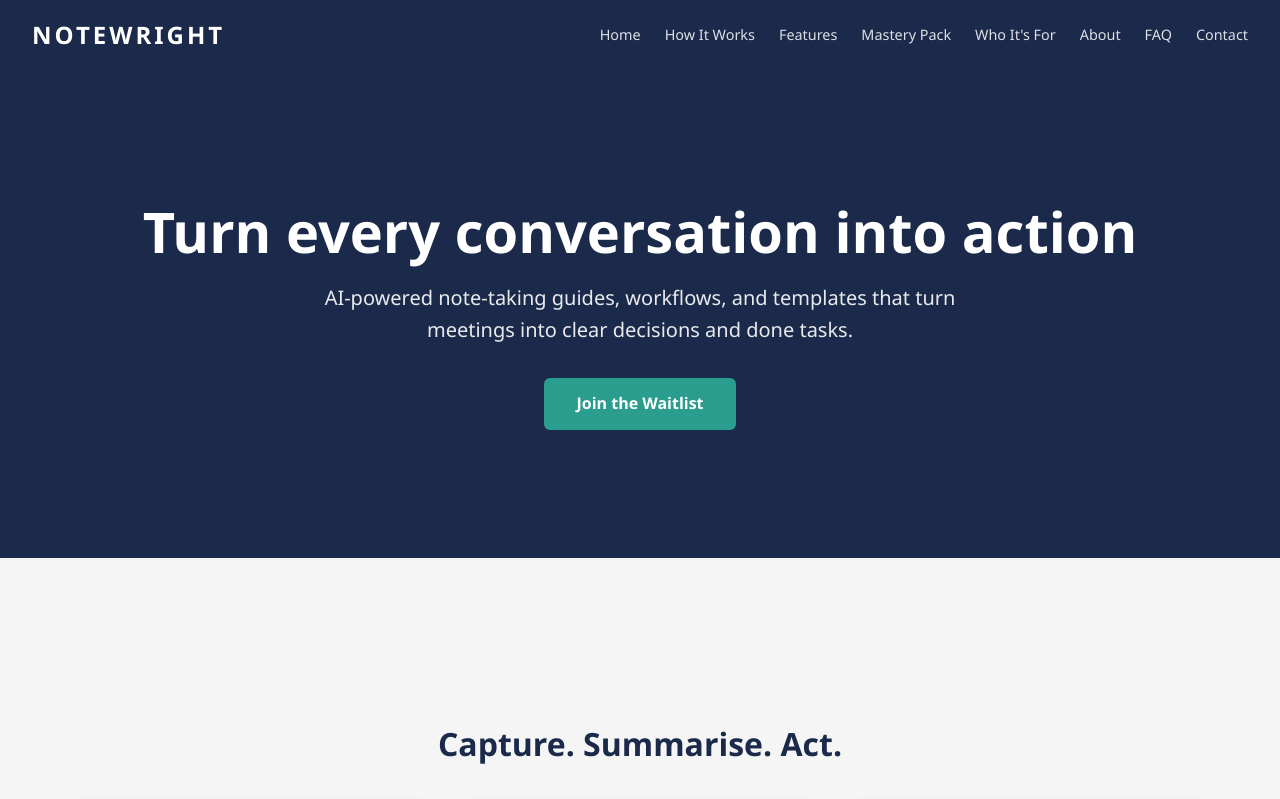
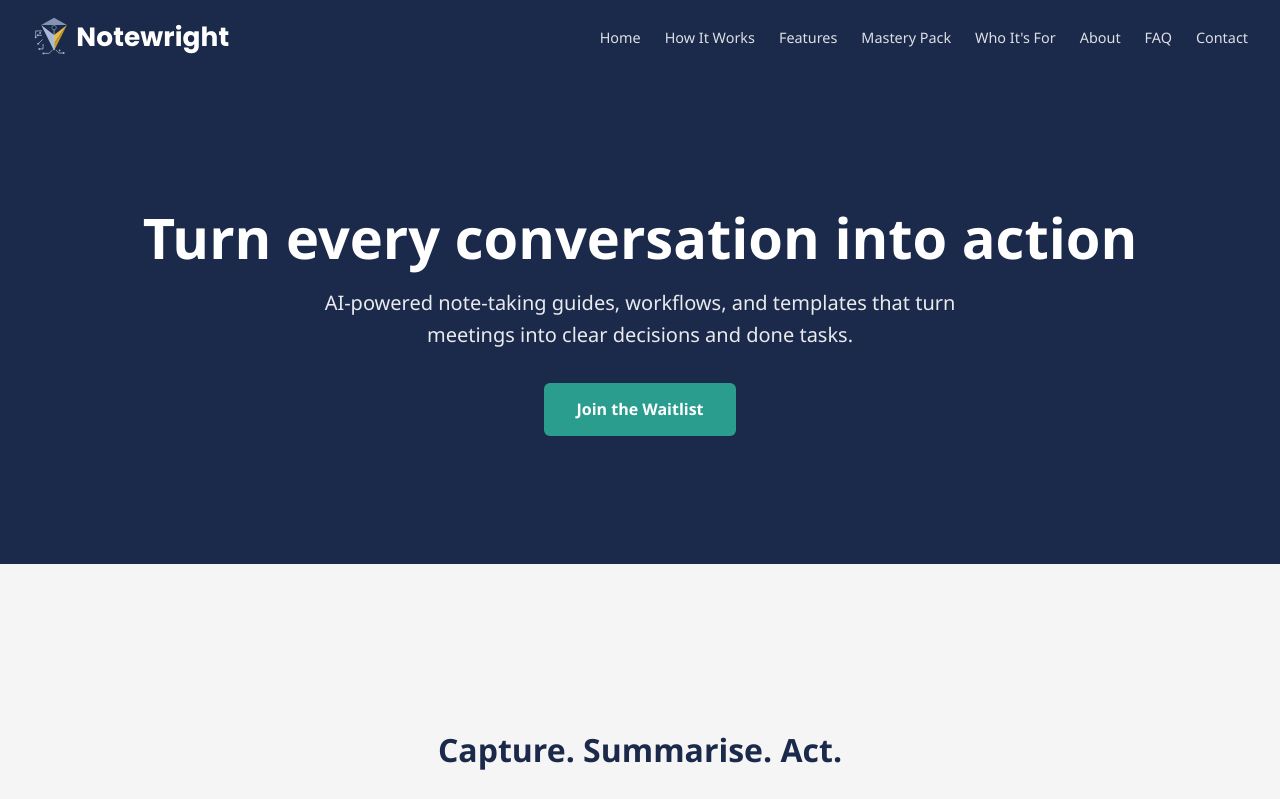
Before and after one commit to cortezanthony87-cell/notewright-website, a plain HTML site: page notewright-full-site.html in a window 1280 px wide. Shown: the top 799 px of the page. Drawn offline with Linux system fonts and the light colour scheme.

Commit message:
Replace placeholder text logo with official Notewright v5 logo (faceted nib + circuitry)
- Add full brand sheet SVG (notewright-logo-v5-system-1.svg)
- Inline ON DARK logo variant in nav bar
- Add Poppins font for logo text rendering
- Update brand guide to reflect final logo

```diff
--- a/notewright-full-site.html
+++ b/notewright-full-site.html
@@ -3,6 +3,7 @@
 <head>
 <meta charset="UTF-8">
 <meta name="viewport" content="width=device-width, initial-scale=1.0">
+<link href="https://fonts.googleapis.com/css2?family=Poppins:wght@400;500;600;700&display=swap" rel="stylesheet">
 <title>NOTEWRIGHT — Turn every conversation into action</title>
 <style>
   :root {
@@ -17,7 +18,7 @@
 
   /* NAV */
   nav { background: var(--navy); padding: 1rem 2rem; display: flex; justify-content: space-between; align-items: center; position: sticky; top: 0; z-index: 100; }
-  nav .logo { color: var(--white); font-size: 1.5rem; font-weight: 700; letter-spacing: 3px; text-decoration: none; }
+  nav .logo { text-decoration: none; display: flex; align-items: center; }
   nav ul { list-style: none; display: flex; gap: 1.5rem; flex-wrap: wrap; }
   nav ul li a { color: var(--white); text-decoration: none; font-size: 0.9rem; opacity: 0.85; transition: opacity 0.2s; }
   nav ul li a:hover { opacity: 1; }
@@ -106,7 +107,35 @@
 
 <!-- NAV -->
 <nav>
-  <a href="#home" class="logo">NOTEWRIGHT</a>
+  <a href="#home" class="logo" aria-label="Notewright home">
+    <svg xmlns="http://www.w3.org/2000/svg" viewBox="0 10 1050 220" height="44" style="display:block;">
+      <g transform="translate(0, 0) scale(0.92)">
+        <path d="M 52 92 L 20 92 L 20 126" fill="none" stroke="#9FB0CF" stroke-width="4.6" stroke-linejoin="miter" stroke-linecap="round"/>
+        <circle cx="20" cy="126" r="5.4" fill="#9FB0CF"/>
+        <path d="M 52 116 L 32 116" fill="none" stroke="#9FB0CF" stroke-width="4.6" stroke-linejoin="miter" stroke-linecap="round"/>
+        <circle cx="32" cy="116" r="5.4" fill="#9FB0CF"/>
+        <path d="M 56 140 L 34 162" fill="none" stroke="#9FB0CF" stroke-width="4.6" stroke-linejoin="miter" stroke-linecap="round"/>
+        <circle cx="34" cy="162" r="5.4" fill="#9FB0CF"/>
+        <path d="M 60 165 L 60 190 L 40 190" fill="none" stroke="#9FB0CF" stroke-width="4.6" stroke-linejoin="miter" stroke-linecap="round"/>
+        <circle cx="40" cy="190" r="5.4" fill="#9FB0CF"/>
+        <path d="M 110 197 L 92 214 L 62 214" fill="none" stroke="#9FB0CF" stroke-width="4.6" stroke-linejoin="miter" stroke-linecap="round"/>
+        <circle cx="62" cy="214" r="5.4" fill="#9FB0CF"/>
+        <path d="M 131 197 L 146 212 L 172 212" fill="none" stroke="#9FB0CF" stroke-width="4.6" stroke-linejoin="miter" stroke-linecap="round"/>
+        <circle cx="172" cy="212" r="5.4" fill="#9FB0CF"/>
+        <circle cx="44" cy="103" r="5.4" fill="#9FB0CF"/>
+        <circle cx="150" cy="198" r="4.86" fill="#9FB0CF"/>
+        <polygon points="120,20 50,59.6 190,59.6" fill="#8493B0"/>
+        <polygon points="50,59.6 120,113.6 120,200" fill="#A9B9D6"/>
+        <polygon points="190,59.6 120,113.6 120,160.4" fill="#E6BC46"/>
+        <polygon points="190,59.6 120,160.4 120,200" fill="#C99A24"/>
+        <line x1="120" y1="74" x2="120" y2="194.6" stroke="#C7D2E8" stroke-width="3.5" stroke-linecap="round"/>
+        <circle cx="120" cy="74" r="11.9" fill="#13243F" stroke="#9FB0CF" stroke-width="3.15"/>
+      </g>
+      <g transform="translate(221.68, 23.56)">
+        <text x="0" y="137.28" font-family="Poppins, sans-serif" font-weight="700" font-size="132" letter-spacing="0.5" fill="#FFFFFF">Notewright</text>
+      </g>
+    </svg>
+  </a>
   <ul>
     <li><a href="#home">Home</a></li>
     <li><a href="#how-it-works">How It Works</a></li>
```
Also changed, not shown: brand/brand-guide.md (+19 -9 lines), brand/notewright-logo-v5-system-1.svg (added).
